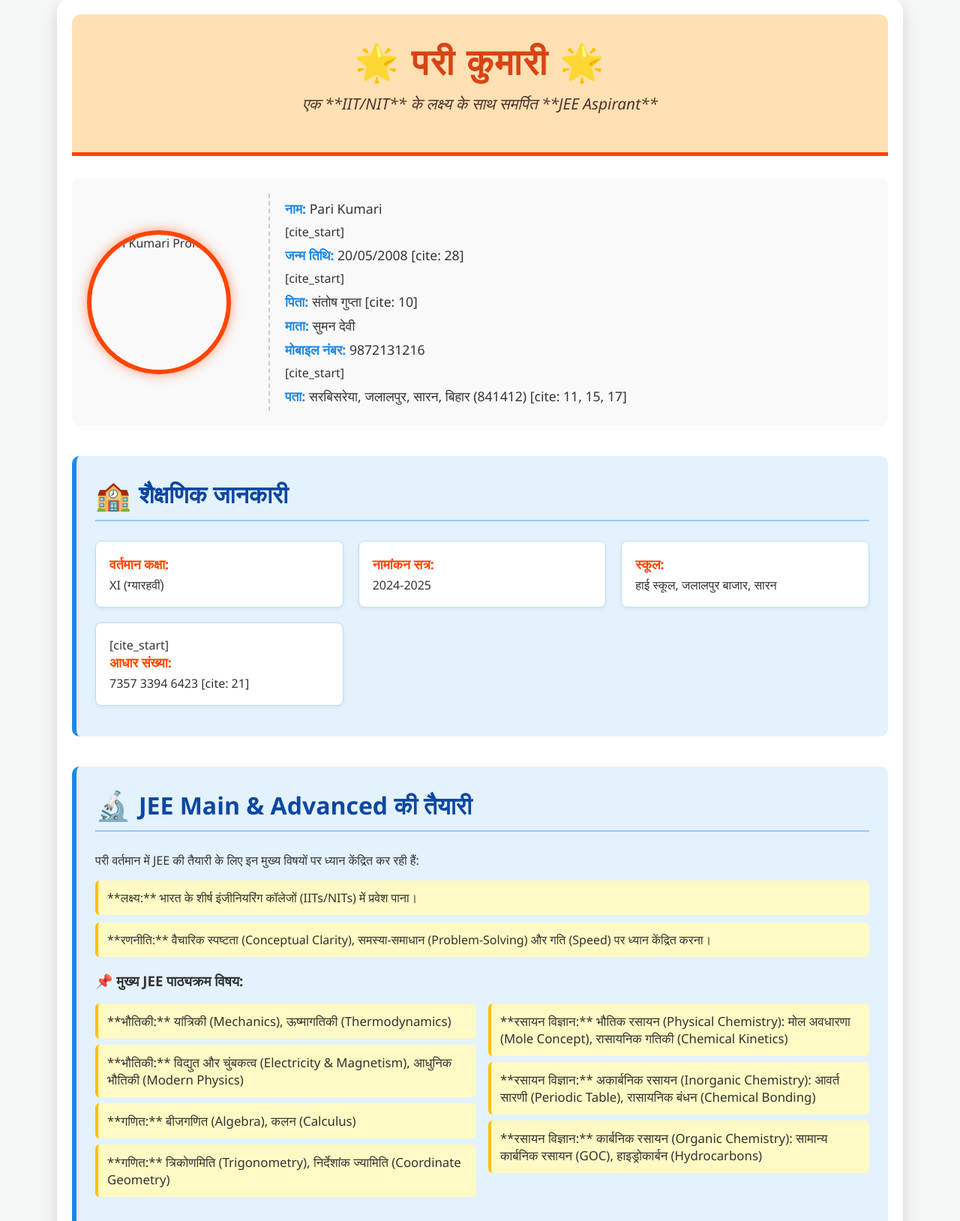
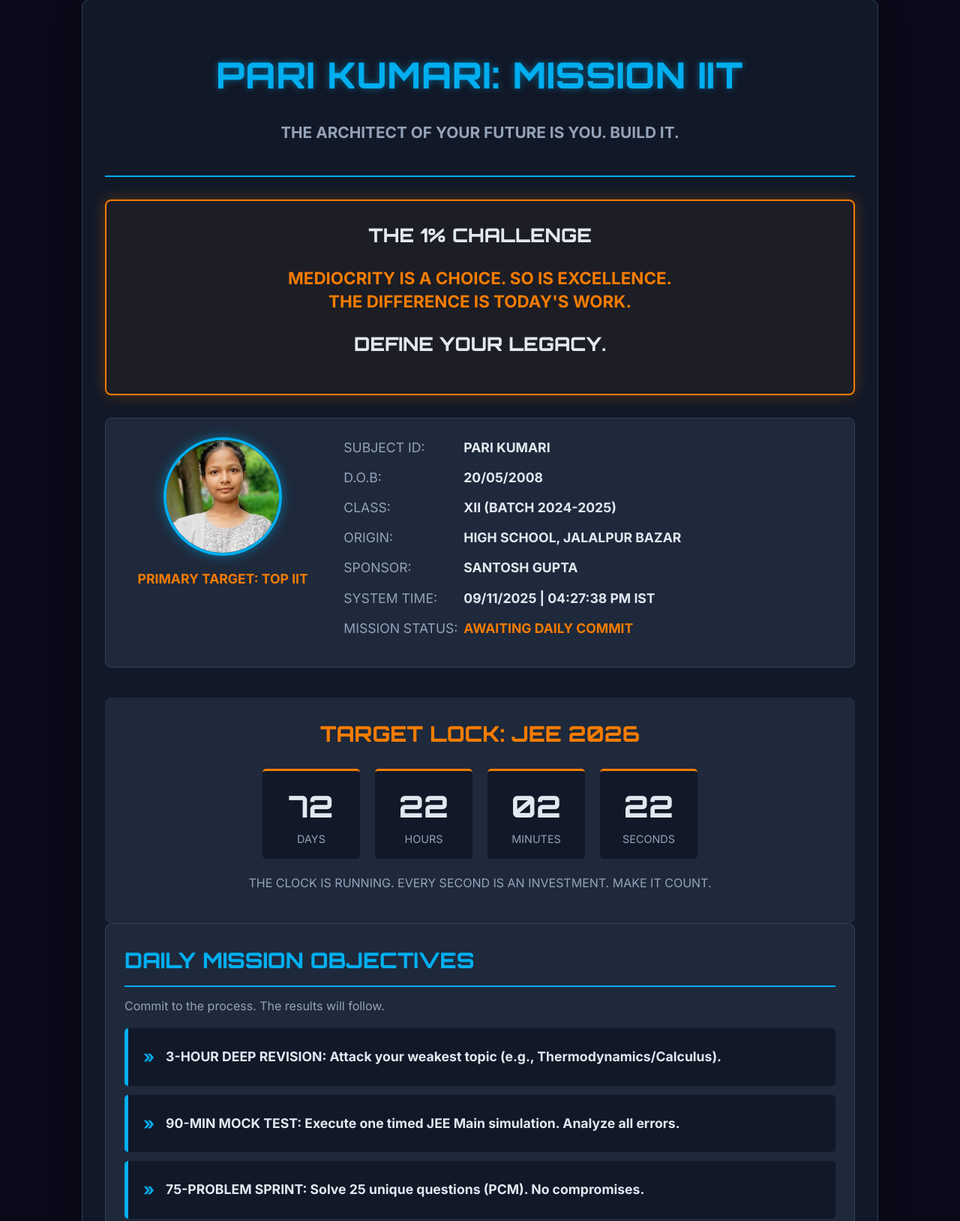
Before and after one commit to aditya-kr86/pari, a plain HTML site: page index.html in a window 1280 px wide. Shown: the part 41-1669 px from the top of the page at 75% size. Drawn offline with Linux system fonts and the light colour scheme.

Commit message:
Update index.html

```diff
--- a/index.html
+++ b/index.html
@@ -1,232 +1,374 @@
 <!DOCTYPE html>
-<html lang="hi">
+<html lang="en">
 <head>
     <meta charset="UTF-8">
     <meta name="viewport" content="width=device-width, initial-scale=1.0">
-    <title>Pari Kumari - JEE Aspirant Portfolio</title>
+    <title>Pari Kumari | Mission: IIT</title>
+
+    <link rel="preconnect" href="https://fonts.googleapis.com">
+    <link rel="preconnect" href="https://fonts.gstatic.com" crossorigin>
+    <link href="https://fonts.googleapis.com/css2?family=Inter:wght@400;700&family=Orbitron:wght@600;800&display=swap" rel="stylesheet">
+
     <style>
-        /* सामान्य शैली */
+        /* CORE STYLING: ELITE/MISSION CONTROL THEME */
+        :root {
+            --bg-dark-primary: #0a0a1a;   /* Deep space blue */
+            --bg-dark-secondary: #111827; /* Dark UI element */
+            --bg-dark-tertiary: #1e293b;  /* Card background */
+            --text-primary: #e2e8f0;      /* Light, soft text */
+            --text-secondary: #94a3b8;    /* Muted text/labels */
+            --accent-blue: #00AEEF;      /* Intelligent Blue */
+            --accent-orange: #F57C00;     /* Energetic Orange/Saffron */
+        }
+
         body {
-            font-family: 'Segoe UI', Tahoma, Geneva, Verdana, sans-serif;
+            font-family: 'Inter', -apple-system, BlinkMacSystemFont, 'Segoe UI', Roboto, Helvetica, Arial, sans-serif;
             margin: 0;
             padding: 0;
-            background-color: #f4f7f6;
-            color: #333;
+            background-color: var(--bg-dark-primary);
+            color: var(--text-primary);
+            line-height: 1.6;
         }
+
         .container {
-            width: 85%;
-            max-width: 1100px;
+            width: 90%;
+            max-width: 1000px;
             margin: 40px auto;
-            padding: 20px;
-            background-color: #ffffff;
-            box-shadow: 0 8px 20px rgba(0, 0, 0, 0.15); /* गहरा छाया */
-            border-radius: 15px; /* अधिक गोल किनारे */
+            padding: 30px;
+            background-color: var(--bg-dark-secondary);
+            box-shadow: 0 10px 40px rgba(0, 0, 0, 0.4);
+            border-radius: 10px;
+            border: 1px solid #334155;
         }
+
+        /* HEADER: MISSION BRIEF */
         header {
             text-align: center;
-            padding: 30px 0;
-            border-bottom: 5px solid #ff4500; /* आकर्षक नारंगी रंग */
-            background-color: #ffe0b2; /* हल्का पृष्ठभूमि */
-            border-radius: 12px 12px 0 0;
+            padding-bottom: 20px;
+            border-bottom: 2px solid var(--accent-blue);
             margin-bottom: 30px;
         }
+
         header h1 {
-            color: #d84315; /* गहरा नारंगी */
+            font-family: 'Orbitron', sans-serif;
+            font-size: 3.0em;
+            color: var(--accent-blue);
+            text-shadow: 0 0 10px rgba(0, 174, 239, 0.5);
+            margin-bottom: 10px;
+            letter-spacing: 1px;
+        }
+
+        header p {
+            font-size: 1.3em;
+            color: var(--text-secondary);
+            font-weight: bold;
+        }
+
+        /* HERO CHALLENGE BLOCK (Replaced "Urgent Motivation") */
+        .hero-challenge {
+            padding: 25px;
+            margin: 30px 0;
+            background-color: rgba(245, 124, 0, 0.05); /* Subtle orange bg */
+            border: 2px solid var(--accent-orange);
+            border-radius: 8px;
+            text-align: center;
+            box-shadow: 0 0 20px rgba(245, 124, 0, 0.3);
+        }
+
+        .hero-challenge h2 {
+            font-family: 'Orbitron', sans-serif;
+            color: var(--text-primary);
+            font-size: 1.6em;
+            margin-top: 0;
+        }
+
+        .consequence {
+            color: var(--accent-orange);
+            font-size: 1.4em;
+            font-weight: bold;
+            margin: 20px 0;
+            line-height: 1.4;
+            text-transform: uppercase;
+        }
+
+        /* PROFILE DASHBOARD (Replaced "Data Status") */
+        .profile-dashboard {
+            display: grid;
+            grid-template-columns: 1fr 2.5fr;
+            gap: 30px;
+            align-items: top;
+            margin-bottom: 40px;
+            border: 1px solid #334155;
+            padding: 25px;
+            border-radius: 8px;
+            background-color: var(--bg-dark-tertiary);
+        }
+
+        .profile-image {
+            width: 100%;
+            max-width: 150px;
+            height: 150px;
+            border-radius: 50%;
+            object-fit: cover;
+            border: 4px solid var(--accent-blue);
+            margin: 0 auto;
+            display: block;
+            box-shadow: 0 0 15px rgba(0, 174, 239, 0.5);
+        }
+
+        .profile-target {
+            text-align: center;
+            color: var(--accent-orange);
+            font-weight: bold;
+            font-size: 1.1em;
+            text-transform: uppercase;
+        }
+
+        .data-log {
+            list-style: none;
+            padding: 0;
             margin: 0;
-            font-size: 3em;
-            letter-spacing: 2px;
         }
-        header p {
-            color: #4e342e;
-            margin-top: 10px;
-            font-size: 1.3em;
-            font-style: italic;
+
+        .data-log li {
+            margin-bottom: 12px;
+            font-size: 1.1em;
+            display: flex;
         }
-        /* सेक्शन स्टाइलिंग */
-        .section {
-            margin-bottom: 40px;
+
+        .data-log strong {
+            color: var(--text-secondary); /* Label */
+            display: inline-block;
+            min-width: 160px;
+            font-weight: normal;
+        }
+
+        .data-log span {
+            color: var(--text-primary); /* Value */
+            font-weight: bold;
+        }
+
+        /* MISSION OBJECTIVES (Replaced "Execution Block") */
+        .mission-objectives {
+            margin-bottom: 30px;
             padding: 25px;
-            border-left: 6px solid #1e88e5; /* आकर्षक नीला */
-            background-color: #e3f2fd;
-            border-radius: 10px;
-            transition: transform 0.3s ease;
+            background-color: var(--bg-dark-tertiary);
+            border-radius: 8px;
+            border: 1px solid #334155;
         }
-        .section:hover {
-            transform: translateY(-5px); /* होवर पर थोड़ा ऊपर उठना */
-            box-shadow: 0 5px 15px rgba(0, 0, 0, 0.1);
+
+        .mission-objectives h2 {
+            color: var(--accent-blue);
+            border-bottom: 2px solid var(--accent-blue);
+            padding-bottom: 10px;
+            font-size: 1.8em;
+            font-family: 'Orbitron', sans-serif;
+            margin-top: 0;
         }
-        .section h2 {
-            color: #0d47a1; /* गहरा नीला */
-            border-bottom: 2px solid #90caf9;
-            padding-bottom: 8px;
-            margin-top: 0;
-            font-size: 2em;
-            display: flex;
-            align-items: center;
-        }
-        .section h2 span {
-            margin-right: 10px;
-            font-size: 1.2em;
-        }
-        .info-grid {
-            display: grid;
-            grid-template-columns: repeat(auto-fit, minmax(280px, 1fr));
-            gap: 20px;
+
+        .execution-list {
             list-style: none;
             padding: 0;
         }
-        .info-grid li {
-            background: #ffffff;
-            padding: 18px;
-            border-radius: 8px;
-            border: 1px solid #bbdefb;
-            box-shadow: 0 2px 5px rgba(0, 0, 0, 0.05);
-        }
-        .info-grid strong {
-            color: #ff4500;
-            display: block;
-            margin-bottom: 5px;
-            font-weight: 600;
+
+        .execution-list li {
+            background-color: var(--bg-dark-secondary);
+            padding: 20px;
+            margin-bottom: 12px;
+            border-radius: 5px;
+            border-left: 5px solid var(--accent-blue);
             font-size: 1.1em;
-        }
-        /* इमेज और संपर्क */
-        .profile-section {
+            font-weight: bold;
             display: flex;
             align-items: center;
-            gap: 50px;
-            margin-bottom: 40px;
-            padding: 20px;
-            background-color: #f9f9f9;
-            border-radius: 10px;
-        }
-        .profile-image {
-            width: 180px;
-            height: 180px;
-            border-radius: 50%;
-            object-fit: cover;
-            border: 6px solid #ff4500;
-            box-shadow: 0 0 15px rgba(255, 69, 0, 0.5);
-        }
-        .contact-info {
-            flex-grow: 1;
-            padding-left: 20px;
-            border-left: 2px dashed #ccc;
-        }
-        .contact-info p {
-            margin: 8px 0;
-            font-size: 1.1em;
-        }
-        .contact-info strong {
-            color: #1e88e5;
-        }
-        /* JEE सेक्शन */
-        .jee-focus ul {
-            list-style-type: none;
-            padding-left: 0;
-        }
-        .jee-focus li {
-            background-color: #fff9c4; /* हल्का पीला */
-            border-left: 4px solid #ffc107;
-            padding: 12px;
-            margin-bottom: 10px;
-            border-radius: 6px;
-            font-weight: 500;
-        }
-        .jee-subject-list {
-            list-style-type: '🌟 ';
-            padding-left: 30px;
-            columns: 2; /* विषयों को दो कॉलम में विभाजित करें */
-        }
-        .jee-subject-list li {
-            margin-bottom: 8px;
-            font-size: 1.05em;
+            transition: transform 0.2s ease, box-shadow 0.2s ease;
         }
 
-        /* फुटर */
+        .execution-list li:hover {
+            transform: translateY(-3px);
+            box-shadow: 0 5px 15px rgba(0, 174, 239, 0.2);
+            cursor: pointer;
+        }
+
+        .execution-list li span {
+            color: var(--accent-blue);
+            margin-right: 15px;
+            font-size: 1.3em;
+            font-weight: bold;
+        }
+
+        /* TARGET LOCK (Deadline) */
+        .target-lock {
+            padding: 25px;
+            background-color: var(--bg-dark-tertiary);
+            border-radius: 8px;
+            text-align: center;
+        }
+
+        .target-lock h2 {
+            color: var(--accent-orange);
+            font-size: 1.8em;
+            font-family: 'Orbitron', sans-serif;
+            margin-top: 0;
+            text-transform: uppercase;
+        }
+
+        #countdown-timer {
+            display: flex;
+            justify-content: center;
+            gap: 20px;
+            margin: 20px 0;
+        }
+
+        .timer-unit {
+            background-color: var(--bg-dark-secondary);
+            padding: 15px 25px;
+            border-radius: 5px;
+            min-width: 80px;
+            border-top: 3px solid var(--accent-orange);
+        }
+
+        .timer-unit span {
+            display: block;
+            font-size: 2.5em;
+            font-weight: bold;
+            color: var(--text-primary);
+            font-family: 'Orbitron', sans-serif;
+        }
+
+        .timer-unit p {
+            margin: 0;
+            color: var(--text-secondary);
+            font-size: 0.9em;
+            text-transform: uppercase;
+        }
+
+        /* FOOTER */
         footer {
             text-align: center;
-            padding: 25px;
-            border-top: 3px solid #ddd;
+            padding: 20px;
+            border-top: 1px solid #334155;
             margin-top: 40px;
-            color: #777;
+            color: #666;
             font-size: 0.9em;
-            background-color: #f0f0f0;
-            border-radius: 0 0 15px 15px;
+            text-transform: uppercase;
+            letter-spacing: 1px;
         }
     </style>
+
+    <script>
+        // Update System Clock
+        function updateStatus() {
+            const now = new Date();
+            const timeString = now.toLocaleTimeString('en-US', { hour: '2-digit', minute: '2-digit', second: '2-digit', timeZone: 'Asia/Kolkata' });
+            const dateString = now.toLocaleDateString('en-GB', { year: 'numeric', month: '2-digit', day: '2-digit' });
+            // Check if element exists before trying to set text content
+            const timeEl = document.getElementById('system-time');
+            if (timeEl) {
+                timeEl.textContent = `${dateString} | ${timeString} IST`;
+            }
+        }
+
+        // Start Live Countdown Timer
+        function startCountdown() {
+            // *** UPDATED TARGET DATE AS REQUESTED ***
+            // Set target date for JEE 2026 (Jan 21, 2026, 9:00 AM)
+            const targetDate = new Date("January 21, 2026 09:00:00").getTime();
+
+            const timerElement = document.getElementById('countdown-timer');
+            if (!timerElement) return;
+
+            const interval = setInterval(() => {
+                const now = new Date().getTime();
+                const distance = targetDate - now;
+
+                if (distance < 0) {
+                    clearInterval(interval);
+                    timerElement.innerHTML = "<h2>MISSION COMPLETE. AWAITING NEW DIRECTIVES.</h2>";
+                    return;
+                }
+
+                const days = Math.floor(distance / (1000 * 60 * 60 * 24));
+                const hours = Math.floor((distance % (1000 * 60 * 60 * 24)) / (1000 * 60 * 60));
+                const minutes = Math.floor((distance % (1000 * 60 * 60)) / (1000 * 60));
+                const seconds = Math.floor((distance % (1000 * 60)) / 1000);
+
+                // Ensure two digits by padding with '0' if needed
+                const pad = (num) => num.toString().padStart(2, '0');
+
+                timerElement.innerHTML = `
+                    <div class="timer-unit"><span>${days}</span><p>Days</p></div>
+                    <div class="timer-unit"><span>${pad(hours)}</span><p>Hours</p></div>
+                    <div class="timer-unit"><span>${pad(minutes)}</span><p>Minutes</p></div>
+                    <div class="timer-unit"><span>${pad(seconds)}</span><p>Seconds</p></div>
+                `;
+            }, 1000);
+        }
+
+        // Run functions on load
+        document.addEventListener('DOMContentLoaded', () => {
+            updateStatus();
+            setInterval(updateStatus, 1000);
+            startCountdown();
+        });
+    </script>
 </head>
 <body>
 
 <div class="container">
     <header>
-        <h1>🌟 परी कुमारी 🌟</h1>
-        <p>एक **IIT/NIT** के लक्ष्य के साथ समर्पित **JEE Aspirant**</p>
+        <h1>PARI KUMARI: MISSION IIT</h1>
+        <p>THE ARCHITECT OF YOUR FUTURE IS YOU. BUILD IT.</p>
     </header>
 
-    <div class="profile-section">
-        <img src="Pari Kumari shool id card.jpg" alt="Pari Kumari Profile" class="profile-image">
-        <div class="contact-info">
-            <p><strong>नाम:</strong> Pari Kumari</p>
-            [cite_start]<p><strong>जन्म तिथि:</strong> 20/05/2008 [cite: 28]</p>
-            [cite_start]<p><strong>पिता:</strong> संतोष गुप्ता [cite: 10]</p>
-            <p><strong>माता:</strong> सुमन देवी</p>
-            <p><strong>मोबाइल नंबर:</strong> 9872131216</p>
-            [cite_start]<p><strong>पता:</strong> सरबिसरेया, जलालपुर, सारन, बिहार (841412) [cite: 11, 15, 17]</p>
-        </div>
+    <div class="hero-challenge">
+        <h2>THE 1% CHALLENGE</h2>
+        <p class="consequence">
+            MEDIOCRITY IS A CHOICE. SO IS EXCELLENCE. <br>
+            THE DIFFERENCE IS TODAY'S WORK.
+        </p>
+        <h2>DEFINE YOUR LEGACY.</h2>
     </div>
 
-    <div class="section">
-        <h2><span>🏫</span> शैक्षणिक जानकारी</h2>
-        <ul class="info-grid">
-            <li>
-                <strong>वर्तमान कक्षा:</strong> XI (ग्यारहवीं)
-            </li>
-            <li>
-                <strong>नामांकन सत्र:</strong> 2024-2025
-            </li>
-            <li>
-                <strong>स्कूल:</strong> हाई स्कूल, जलालपुर बाजार, सारन
-            </li>
-            <li>
-                [cite_start]<strong>आधार संख्या:</strong> 7357 3394 6423 [cite: 21]
-            </li>
+    <div class="profile-dashboard">
+        <div>
+            <img src="https://raw.githubusercontent.com/aditya-kr86/pari/main/Pari%20Pic.jpg" alt="Pari Kumari Profile" class="profile-image">
+            <p class="profile-target">PRIMARY TARGET: TOP IIT</p>
+        </div>
+        <ul class="data-log">
+            <li><strong>SUBJECT ID:</strong> <span>PARI KUMARI</span></li>
+            <li><strong>D.O.B:</strong> <span>20/05/2008</span></li>
+            <li><strong>CLASS:</strong> <span>XII (BATCH 2024-2025)</span></li>
+            <li><strong>ORIGIN:</strong> <span>HIGH SCHOOL, JALALPUR BAZAR</span></li>
+            <li><strong>SPONSOR:</strong> <span>SANTOSH GUPTA</span></li>
+            <li><strong>SYSTEM TIME:</strong> <span id="system-time">LOADING...</span></li>
+            <li><strong>MISSION STATUS:</strong> <span style="color: var(--accent-orange); font-weight: bold;">AWAITING DAILY COMMIT</span></li>
         </ul>
     </div>
 
-    <div class="section jee-focus">
-        <h2><span>🔬</span> JEE Main & Advanced की तैयारी</h2>
-        <p>परी वर्तमान में JEE की तैयारी के लिए इन मुख्य विषयों पर ध्यान केंद्रित कर रही हैं:</p>
-        <ul>
-            <li>**लक्ष्य:** भारत के शीर्ष इंजीनियरिंग कॉलेजों (IITs/NITs) में प्रवेश पाना।</li>
-            <li>**रणनीति:** वैचारिक स्पष्टता (Conceptual Clarity), समस्या-समाधान (Problem-Solving) और गति (Speed) पर ध्यान केंद्रित करना।</li>
-        </ul>
-
-        <h3>📌 मुख्य JEE पाठ्यक्रम विषय:</h3>
-        <ul class="jee-subject-list">
-            <li>**भौतिकी:** यांत्रिकी (Mechanics), ऊष्मागतिकी (Thermodynamics)</li>
-            <li>**भौतिकी:** विद्युत और चुंबकत्व (Electricity & Magnetism), आधुनिक भौतिकी (Modern Physics)</li>
-            <li>**गणित:** बीजगणित (Algebra), कलन (Calculus)</li>
-            <li>**गणित:** त्रिकोणमिति (Trigonometry), निर्देशांक ज्यामिति (Coordinate Geometry)</li>
-            <li>**रसायन विज्ञान:** भौतिक रसायन (Physical Chemistry): मोल अवधारणा (Mole Concept), रासायनिक गतिकी (Chemical Kinetics)</li>
-            <li>**रसायन विज्ञान:** अकार्बनिक रसायन (Inorganic Chemistry): आवर्त सारणी (Periodic Table), रासायनिक बंधन (Chemical Bonding)</li>
-            <li>**रसायन विज्ञान:** कार्बनिक रसायन (Organic Chemistry): सामान्य कार्बनिक रसायन (GOC), हाइड्रोकार्बन (Hydrocarbons)</li>
-        </ul>
+    <div class="target-lock">
+        <h2>TARGET LOCK: JEE 2026</h2>
+        <div id="countdown-timer">
+            </div>
+        <p style="color: var(--text-secondary);">
+            THE CLOCK IS RUNNING. EVERY SECOND IS AN INVESTMENT. MAKE IT COUNT.
+        </p>
     </div>
 
-    <div class="section">
-        <h2><span>📖</span> तैयारी के लिए सुझाव</h2>
-        <p>सफलता सुनिश्चित करने के लिए नियमित रूप से इन पर ध्यान दें:</p>
-        <ul class="resources-list">
-            <li>**NCERT** की पाठ्यपुस्तकों को अपनी नींव बनाएं।</li>
-            <li>**नियमित रूप से रिवीजन** करें, विशेषकर कमजोर क्षेत्रों का।</li>
-            <li>समयबद्ध तरीके से **मॉक टेस्ट** दें और प्रदर्शन का विश्लेषण करें।</li>
-            <li>शंकाओं को तुरंत दूर करें और शिक्षकों/मेंटरों से मार्गदर्शन लें।</li>
+    <div class="mission-objectives">
+        <h2>DAILY MISSION OBJECTIVES</h2>
+        <p style="color: var(--text-secondary); margin-top: -10px;">Commit to the process. The results will follow.</p>
+        <ul class="execution-list">
+            <li><span>»</span> 3-HOUR DEEP REVISION: Attack your weakest topic (e.g., Thermodynamics/Calculus).</li>
+            <li><span>»</span> 90-MIN MOCK TEST: Execute one timed JEE Main simulation. Analyze all errors.</li>
+            <li><span>»</span> 75-PROBLEM SPRINT: Solve 25 unique questions (PCM). No compromises.</li>
+            <li><span>»</span> INTEL CONSOLIDATION: Re-write and consolidate all formulas/theorems from today's study.</li>
+            <li><span>»</span> FOCUS PROTOCOL: All non-academic distractions offline. Mission focus only.</li>
         </ul>
     </div>
 
     <footer>
-        <p>यह व्यक्तिगत पोर्टफोलियो पेज परी कुमारी की शैक्षणिक यात्रा का समर्थन करने के लिए बनाया गया है।</p>
-        <p>© 2025 | [cite_start]मेरा आधार, मेरी पहचान [cite: 22]</p>
+        <p>LEGACY IS BUILT, NOT GIVEN. BUILD YOURS.</p>
     </footer>
 
 </div>
```
